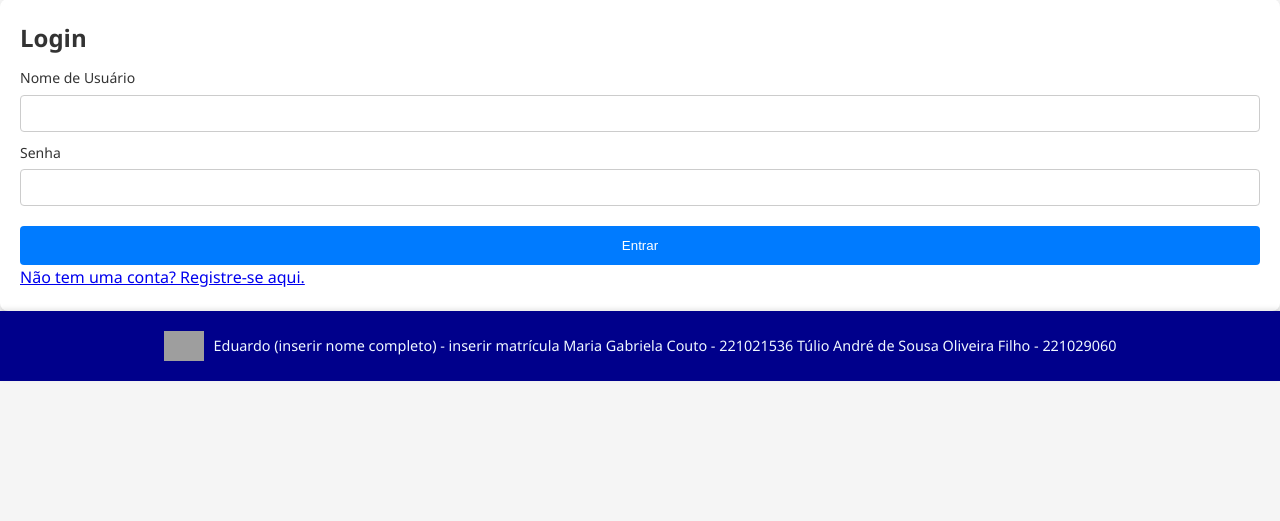
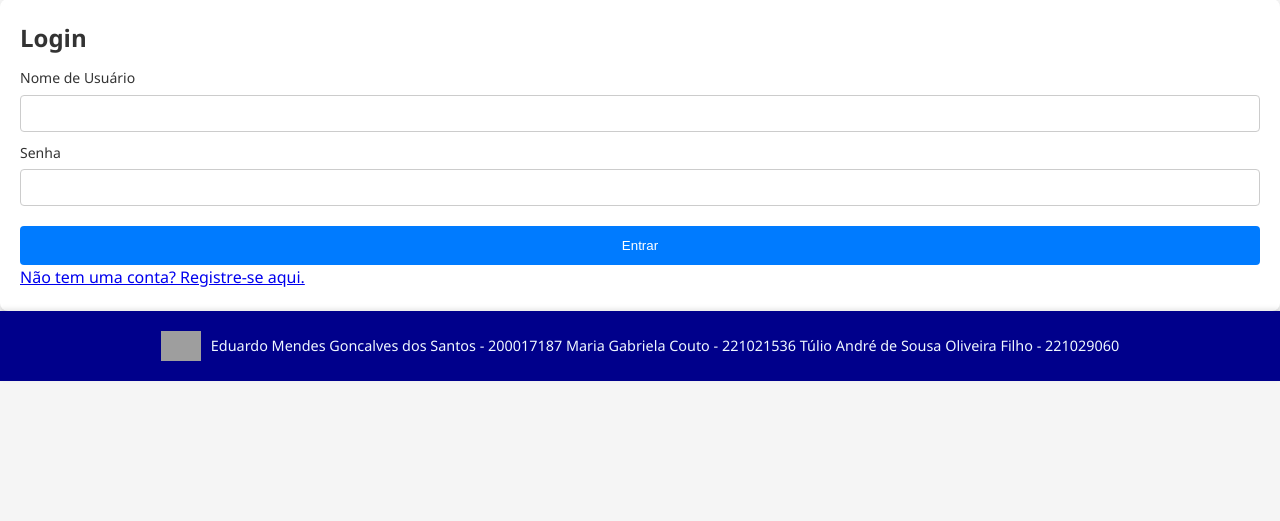
Before and after one commit to mabicouto/Redes-2024.2, a Flask app: page / in a window 1280 px wide. Shown: the part 161-682 px from the top of the page. Run offline with Flask 3, Linux system fonts and the light colour scheme; grey boxes are pictures that could not be loaded.

Commit message:
Update login.html

```diff
--- a/trabalho_fin/templates/login.html
+++ b/trabalho_fin/templates/login.html
@@ -297,7 +297,7 @@
     <div class="rodape-content">
       <img src="logo.png" alt="Logo do site" class="rodape-logo" />
       <p class="rodape-text">
-        Eduardo (inserir nome completo) - inserir matrícula
+        Eduardo Mendes Goncalves dos Santos - 200017187
         Maria Gabriela Couto - 221021536
         Túlio André de Sousa Oliveira Filho - 221029060
       </p>
```
